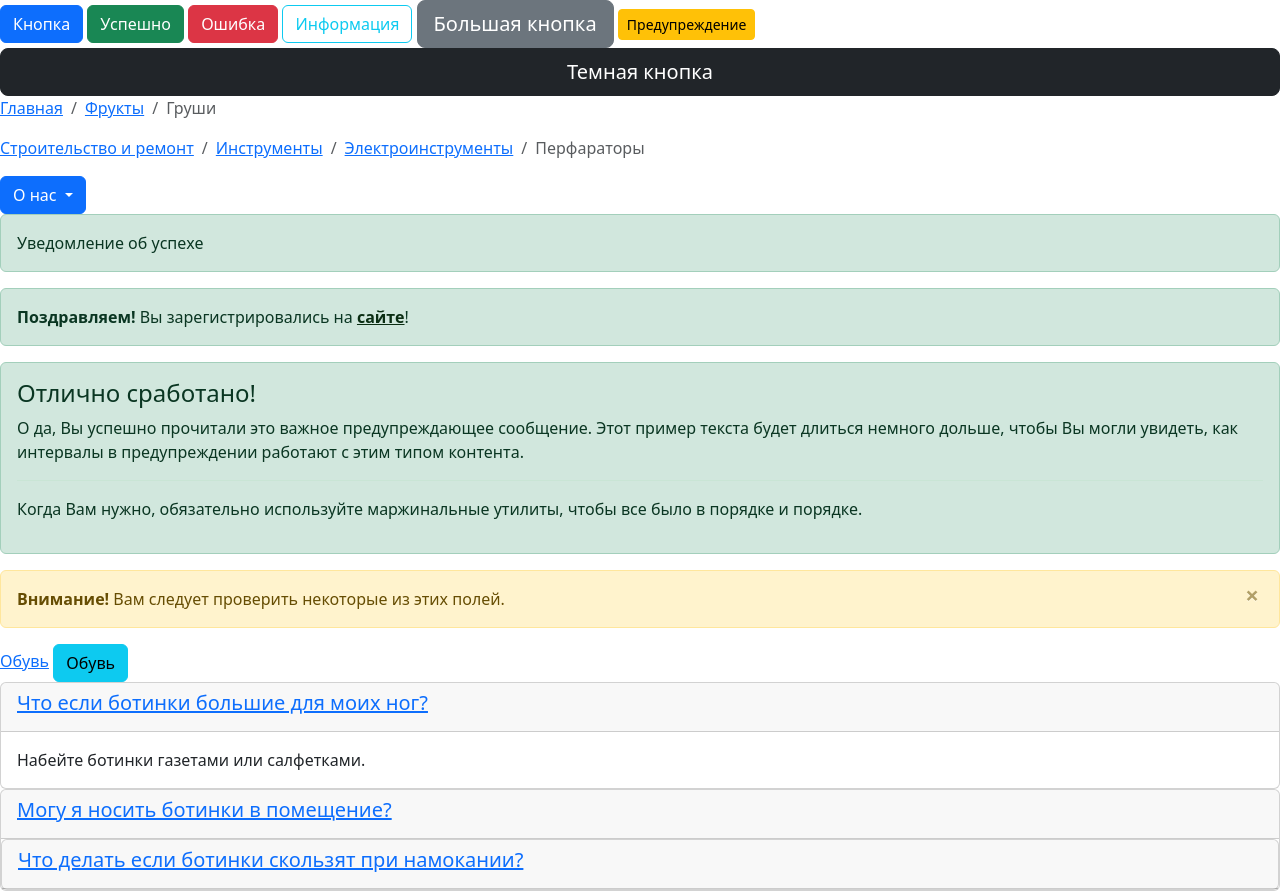
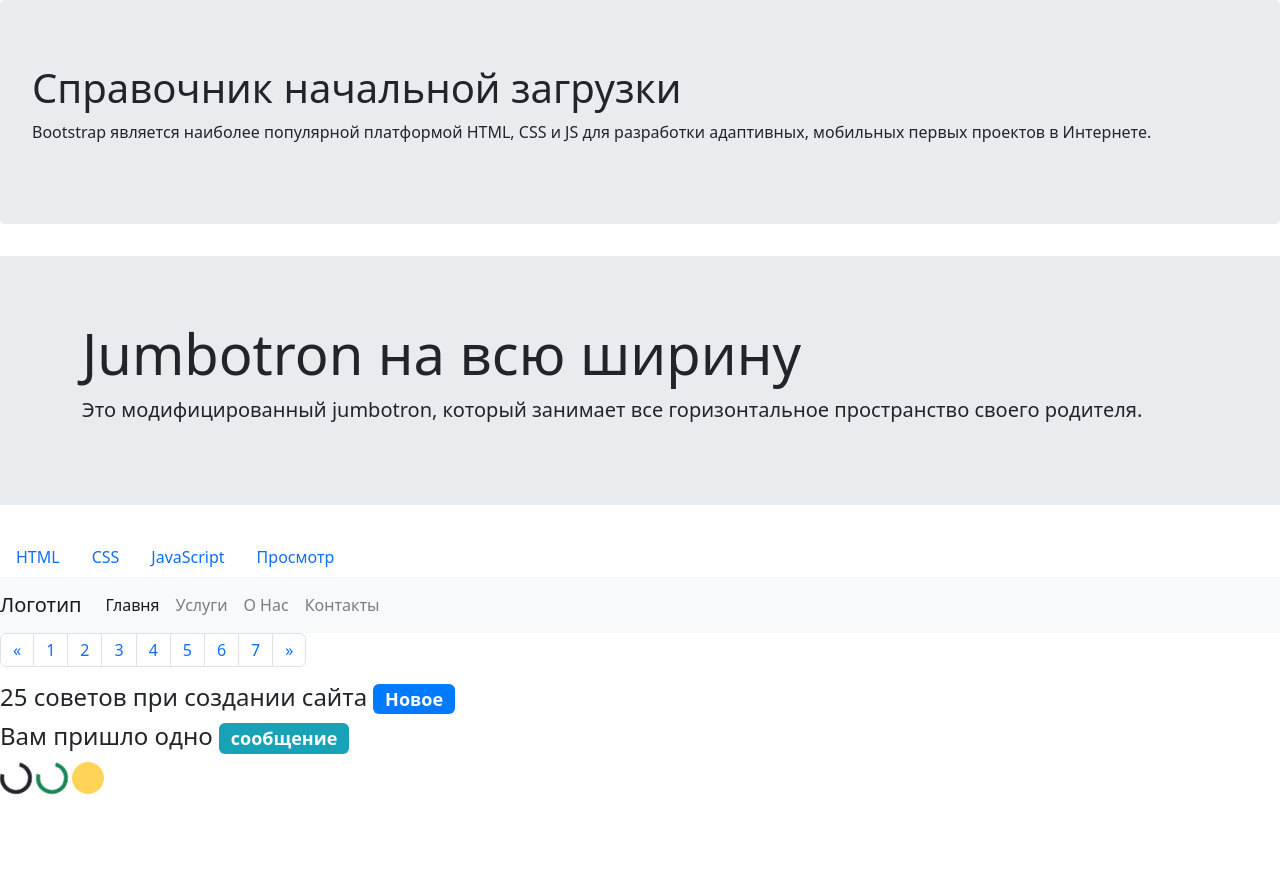
Before and after one commit to VelmisevIlia/Setki, a plain HTML site: page index.html in a window 1280 px wide. After the commit the page ends 800 px from the top, so only its background shows below. Drawn offline with nearby package versions, Linux system fonts and the light colour scheme.

Commit message:
Add files via upload

```diff
--- a/index.html
+++ b/index.html
@@ -5,108 +5,68 @@
     <meta name="viewport" content="width=device-width, initial-scale=1.0">
     <title>Document</title>
 </head>
-<script src="js/jquery-3.6.0.min.js"></script>
-<script src="js/popper.min.js"></script>
-<script src="js/bootstrap.min.js"></script>
 <body>
     <script href="app.js"></script>
     <link rel="stylesheet" href="https://cdn.jsdelivr.net/npm/bootstrap@4.6.0/dist/css/bootstrap.min.css" integrity="undefined" crossorigin="anonymous">
     <link rel="stylesheet" href="css/bootstrap.min.css">
     <link rel="stylesheet" href="css/style.css">
-    <button type="button" class="btn btn-primary">Кнопка</button>
-    <button type="button" class="btn btn-success">Успешно</button>
-    <button type="button" class="btn btn-danger">Ошибка</button>
-    <button type="button" class="btn btn-outline-info">Информация</button>
-    <button type="button" class="btn btn-secondary btn-lg">Большая кнопка</button>
-    <button type="button" class="btn btn-warning btn-sm">Предупреждение</button>
-    <button type="button" class="btn btn-dark btn-lg btn-block">Темная кнопка</button>
-    <ul class="breadcrumb">
-      <li class="breadcrumb-item"><a href="#">Главная</a></li>
-      <li class="breadcrumb-item"><a href="#">Фрукты</a></li>
-      <li class="breadcrumb-item active">Груши</li>
-    </ul>
-    <ul class="breadcrumb">
-      <li class="breadcrumb-item"><a href="#">Строительство и ремонт</a></li>
-      <li class="breadcrumb-item"><a href="#">Инструменты</a></li>
-      <li class="breadcrumb-item"><a href="#">Электроинструменты</a></li>
-      <li class="breadcrumb-item active">Перфараторы</li>
-    </ul>
-    <div class="dropdown">
-      <button class="btn btn-primary dropdown-toggle" data-toggle="dropdown">
-        О нас
-      </button>
-      <div class="dropdown-menu">
-        <a class="dropdown-item" href="#">Наша история</a>
-        <a class="dropdown-item" href="#">Наша команда</a>
-        <a class="dropdown-item" href="#">Контакты</a>
+    <div class="jumbotron">
+      <h1>Справочник начальной загрузки</h1>
+      <p>Bootstrap является наиболее популярной платформой HTML, CSS и JS для разработки адаптивных, мобильных первых проектов в Интернете.</p>
+    </div>
+    <div class="jumbotron jumbotron-fluid">
+      <div class="container">
+        <h1 class="display-4">Jumbotron на всю ширину</h1>
+        <p class="lead">Это модифицированный jumbotron, который занимает все горизонтальное пространство своего родителя.</p>
       </div>
     </div>
-    <div class="alert alert-success">Уведомление об успехе</div>
-    <div class="alert alert-success">
-      <strong>Поздравляем!</strong> Вы зарегистрировались на <a href="#" class="alert-link">сайте</a>!
-    </div>
-    <div class="alert alert-success">
-      <h4 class="alert-heading">Отлично сработано!</h4>
-      <p>О да, Вы успешно прочитали это важное предупреждающее сообщение. Этот пример текста будет длиться немного дольше, чтобы Вы могли увидеть, как интервалы в предупреждении работают с этим типом контента.</p>
-      <hr>
-      <p>Когда Вам нужно, обязательно используйте маржинальные утилиты, чтобы все было в порядке и порядке.</p>
-    </div>
-    <div class="alert alert-warning alert-dismissible fade show">
-      <strong>Внимание!</strong> Вам следует проверить некоторые из этих полей.
-      <button class="close" data-dismiss="alert">
-        <span>&times;</span>
+    <ul class="nav">
+      <li class="nav-item"><a class="nav-link active" href="#">HTML</a></li>
+      <li class="nav-item"><a class="nav-link" href="#">CSS</a></li>
+      <li class="nav-item"><a class="nav-link" href="#">JavaScript</a></li>
+      <li class="nav-item"><a class="nav-link" href="#">Просмотр</a></li>
+    </ul>
+    <nav class="navbar navbar-expand-sm navbar-light bg-light">
+      <a class="navbar-brand" href="#">Логотип</a>
+      <button class="navbar-toggler" data-toggle="collapse" data-target="#nav-content">
+        <span class="navbar-toggler-icon"></span>
       </button>
-    </div>
-    <a data-toggle="collapse" href="#footwear">Обувь</a>
-    <div class="collapse" id="footwear">
-      <p>Обувь относится к предметам одежды для ног, изначально служит для защиты от
-        неблагоприятных воздействий окружающей среды, обычно в отношении поверхности
-        и температуры.</p>
-    </div>
-    <button class="btn btn-info" type="button" data-toggle="collapse" data-target="#footwear"
-  aria-expanded="false" aria-controls="footwear">Обувь</button>
-<div class="collapse" id="footwear">
-  <p>Обувь относится к предметам одежды для ног, изначально служит для защиты от
-    неблагоприятных воздействий окружающей среды, обычно в отношении поверхности
-    и температуры.</p>
-</div>
-<div id="faq">
-  <div class="card">
-    <div class="card-header">
-      <h5 class="card-title">
-        <a data-toggle="collapse" data-parent="#faq" href="#answerOne">
-          Что если ботинки большие для моих ног?
-        </a>
-     </h5>
-    </div>
-    <div id="answerOne" class="collapse show">
-     <div class="card-body">
-       Набейте ботинки газетами или салфетками.
-     </div>
-    </div>
-  </div>
-</div>
-<div id="faq">
-  <div class="card">
-    <div class="card-header">
-      <h5 class="card-title">
-        <a data-toggle="collapse" data-parent="#faq" href="#answerOne">
-          Могу я носить ботинки в помещение?
-        </a>
-     </h5>
-    </div>
-    <div id="faq">
-      <div class="card">
-        <div class="card-header">
-          <h5 class="card-title">
-            <a data-toggle="collapse" data-parent="#faq" href="#answerOne">
-              Что делать если ботинки скользят при намокании?
-            </a>
-         </h5>
-        </div>
-
-
-
+      <div class="collapse navbar-collapse" id="nav-content">
+        <ul class="navbar-nav">
+          <li class="nav-item"><a class="nav-link active" href="#">Главня</a>
+          <li class="nav-item"><a class="nav-link" href="#">Услуги</a>
+          <li class="nav-item"><a class="nav-link" href="#">О Нас</a>
+          <li class="nav-item"><a class="nav-link" href="#">Контакты</a>
+          </li>
+        </ul>
+      </div>
+    </nav>
+    <nav>
+      <ul class="pagination">
+        <li class="page-item">
+          <a class="page-link" href="#">
+            <span>&laquo;</span>
+          </a>
+        </li>
+        <li class="page-item"><a class="page-link" href="#">1</a></li>
+        <li class="page-item"><a class="page-link" href="#">2</a></li>
+        <li class="page-item"><a class="page-link" href="#">3</a></li>
+        <li class="page-item"><a class="page-link" href="#">4</a></li>
+        <li class="page-item"><a class="page-link" href="#">5</a></li>
+        <li class="page-item"><a class="page-link" href="#">6</a></li>
+        <li class="page-item"><a class="page-link" href="#">7</a></li>
+        <li class="page-item">
+          <a class="page-link" href="#">
+            <span>&raquo;</span>
+          </a>
+        </li>
+      </ul>
+    </nav>
+    <h4>25 советов при создании сайта <span class="badge badge-primary">Новое</span></h4>
+    <h4>Вам пришло одно <span class="badge badge-pill badge-info">сообщение</span></h4>
+    <div class="spinner-border"></div>
+    <div class="spinner-border text-success"></div>
+    <div class="spinner-grow text-warning"></div>
 
 </body>
 </html>
```
Also changed, not shown: app/app.js (line endings or trailing spaces).
